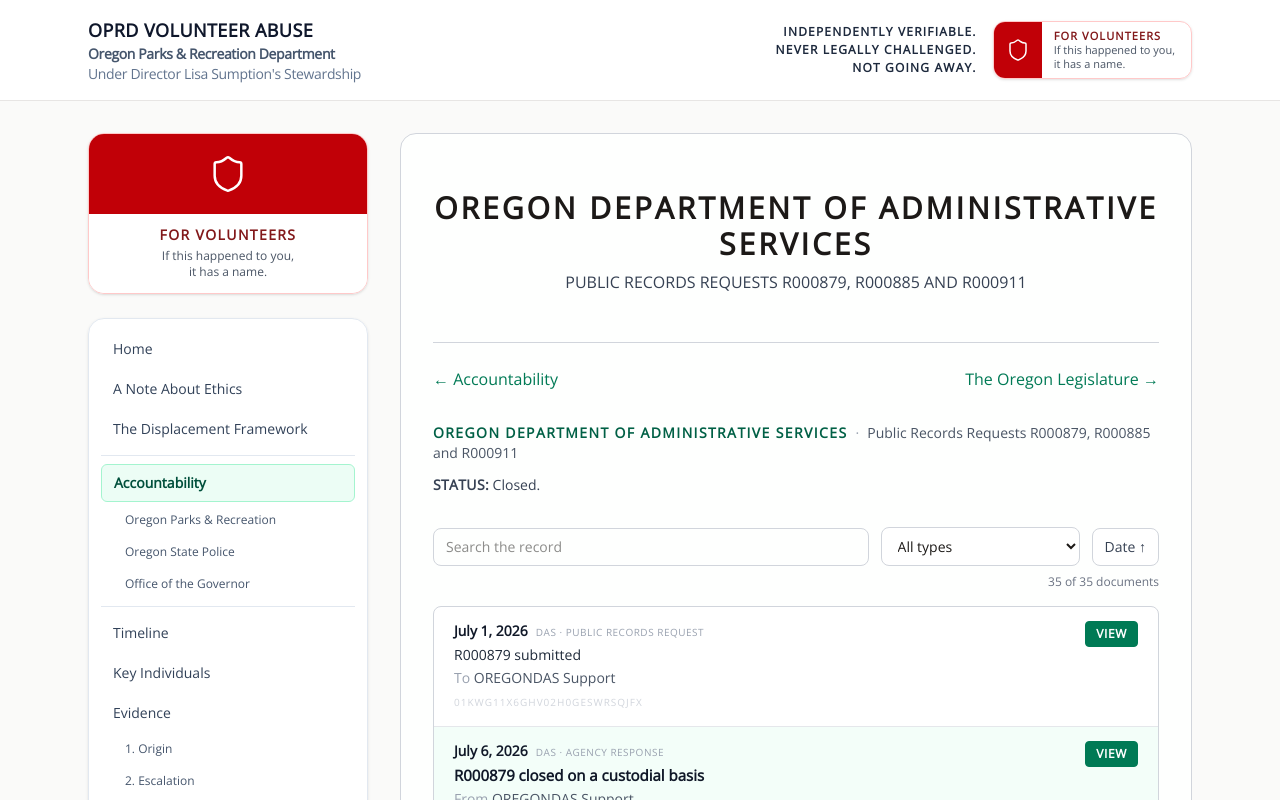
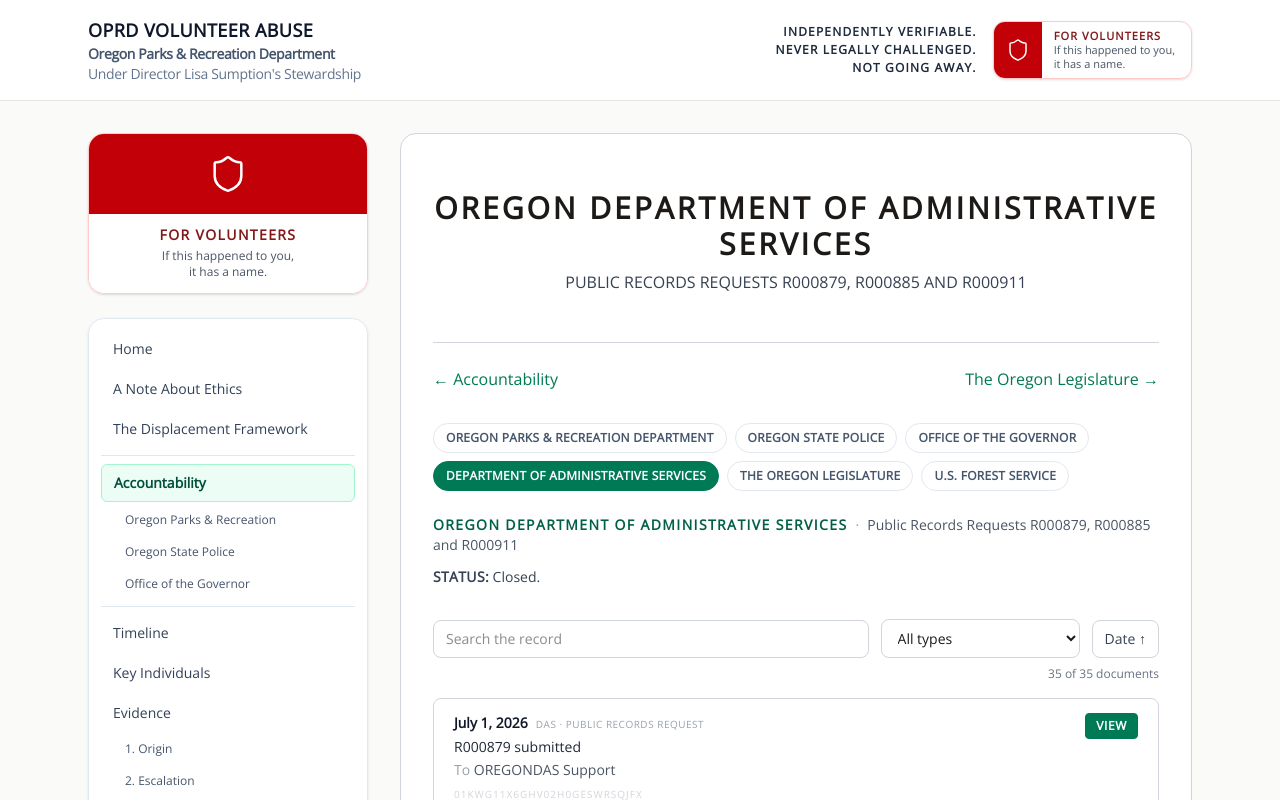
Before and after one commit to rswfire/rswfire.oprd, a Next.js app: page /accountability/das in a window 1280 px wide. Shown: the top 800 px of the page. Built offline with nearby package versions, Linux system fonts and the light colour scheme.

Commit message:
Records pages: institution nav strip, current one highlighted

```diff
--- a/components/RecordsThread.tsx
+++ b/components/RecordsThread.tsx
@@ -4,7 +4,9 @@
 // communications table. Each filing is one document row; flagged filings
 // stand out and show their note. A new development is one appended Filing.
 
+import Link from "next/link";
 import RecordsTable from "@/components/RecordsTable";
+import { THREADS } from "@/data/threads";
 
 export type FilingKind =
     | "request"
@@ -71,6 +73,27 @@ export const KIND_LABEL: Record<FilingKind, string> = {
 export default function RecordsThread({ thread }: { thread: RecordsThreadData }) {
     return (
         <div className="mt-8">
+            {/* Every register, one strip; the one you are reading is filled. */}
+            <nav aria-label="Institutions" className="mb-6 flex flex-wrap gap-2">
+                {THREADS.map((t) => {
+                    const active = t.slug === thread.slug;
+                    return (
+                        <Link
+                            key={t.slug}
+                            href={`/accountability/${t.slug}`}
+                            aria-current={active ? "page" : undefined}
+                            className={`rounded-full border px-3 py-1.5 text-xs font-semibold uppercase tracking-wide transition-colors ${
+                                active
+                                    ? "border-emerald-700 bg-emerald-700 text-white"
+                                    : "border-slate-200 bg-white text-slate-600 hover:border-emerald-400 hover:text-emerald-800"
+                            }`}
+                        >
+                            {t.title}
+                        </Link>
+                    );
+                })}
+            </nav>
+
             <div className="text-sm">
                 <span className="font-semibold uppercase tracking-widest text-emerald-800">
                     {thread.agency}
```
